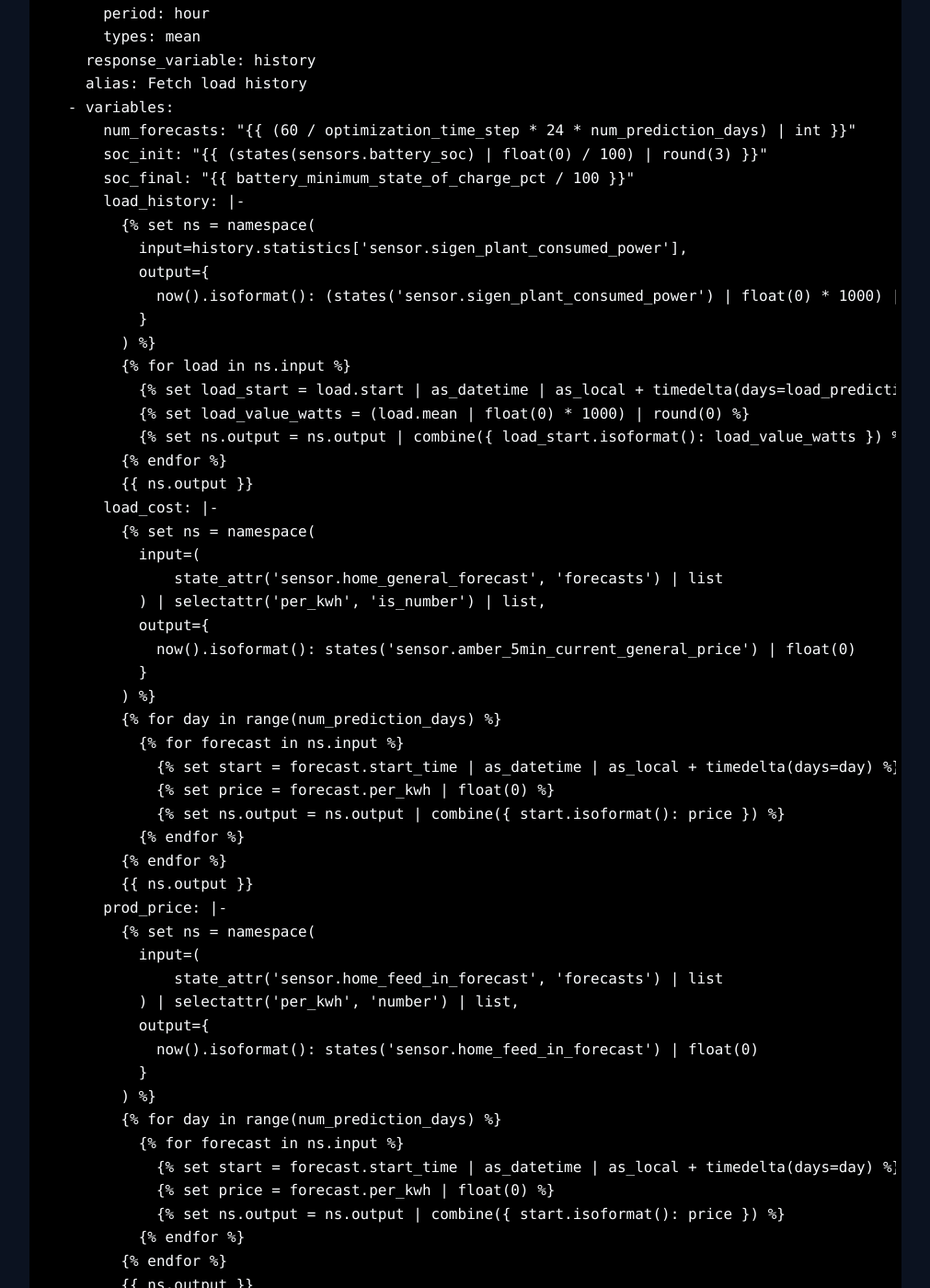
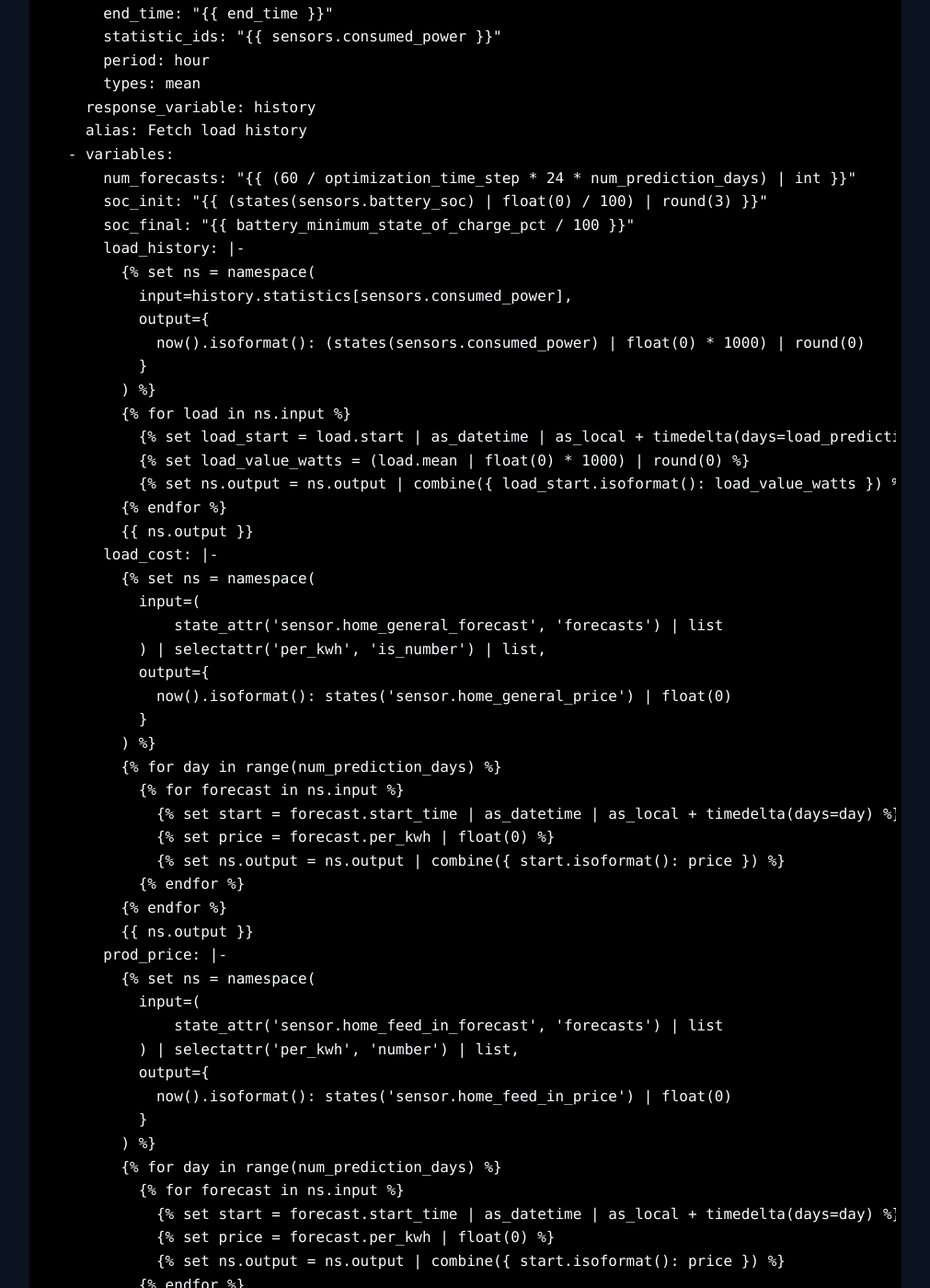
Before and after one commit to AnnableLab/annablelab.github.io, a Jekyll site: the page built from pages/emhass.md, in a window 1280 px wide and 1400 px high, scrolled down 2080 px. Shown: the whole window at 92% size, without its empty margins (134-1145 px from the left). Built offline with Jekyll 4.4.1, drawn with Linux system fonts in a browser that asks for light colours; some of the changed text lies outside the part shown.

Commit message:
Fix sensors in emhass script

````diff
--- a/pages/emhass.md
+++ b/pages/emhass.md
@@ -48,6 +48,8 @@
         charging_power: sensor.sigen_plant_ess_rated_charging_power
         discharging_power: sensor.sigen_plant_ess_rated_discharging_power
         battery_soc: sensor.sigen_plant_battery_state_of_charge
+        consumed_power: sensor.sigen_plant_consumed_power
+        pv_power: sensor.sigen_plant_sigen_pv_power
         solar:
           day1: sensor.solcast_pv_forecast_forecast_today
           day2: sensor.solcast_pv_forecast_forecast_tomorrow
@@ -68,7 +70,7 @@
     data:
       start_time: "{{ start_time }}"
       end_time: "{{ end_time }}"
-      statistic_ids: sensor.sigen_plant_consumed_power
+      statistic_ids: "{{ sensors.consumed_power }}"
       period: hour
       types: mean
     response_variable: history
@@ -79,9 +81,9 @@
       soc_final: "{{ battery_minimum_state_of_charge_pct / 100 }}"
       load_history: |-
         {% set ns = namespace(
-          input=history.statistics['sensor.sigen_plant_consumed_power'],
+          input=history.statistics[sensors.consumed_power],
           output={
-            now().isoformat(): (states('sensor.sigen_plant_consumed_power') | float(0) * 1000) | round(0)
+            now().isoformat(): (states(sensors.consumed_power) | float(0) * 1000) | round(0)
           }
         ) %}
         {% for load in ns.input %}
@@ -96,7 +98,7 @@
               state_attr('sensor.home_general_forecast', 'forecasts') | list
           ) | selectattr('per_kwh', 'is_number') | list,
           output={
-            now().isoformat(): states('sensor.amber_5min_current_general_price') | float(0)
+            now().isoformat(): states('sensor.home_general_price') | float(0)
           }
         ) %}
         {% for day in range(num_prediction_days) %}
@@ -113,7 +115,7 @@
               state_attr('sensor.home_feed_in_forecast', 'forecasts') | list
           ) | selectattr('per_kwh', 'number') | list,
           output={
-            now().isoformat(): states('sensor.home_feed_in_forecast') | float(0)
+            now().isoformat(): states('sensor.home_feed_in_price') | float(0)
           }
         ) %}
         {% for day in range(num_prediction_days) %}
@@ -131,7 +133,7 @@
             | selectattr('period_start','>', now())
             | selectattr('period_start','<=', now() + timedelta(days=num_prediction_days)),
           output={
-            now().isoformat(): (states('sensor.sigen_plant_sigen_pv_power') | float(0) * 1000) | round
+            now().isoformat(): (states(sensors.pv_power) | float(0) * 1000) | round
           }
         ) %}
         {% for solar in ns.input %}
@@ -243,6 +245,8 @@
     alias: Publish Energy Plan to HA
 alias: Generate EMHASS Energy Plan (MPC)
 description: "Runs EMHASS MPC optimizer, generating an optimal energy plan"
+
+
 {% endraw %}
 ```
 
````
